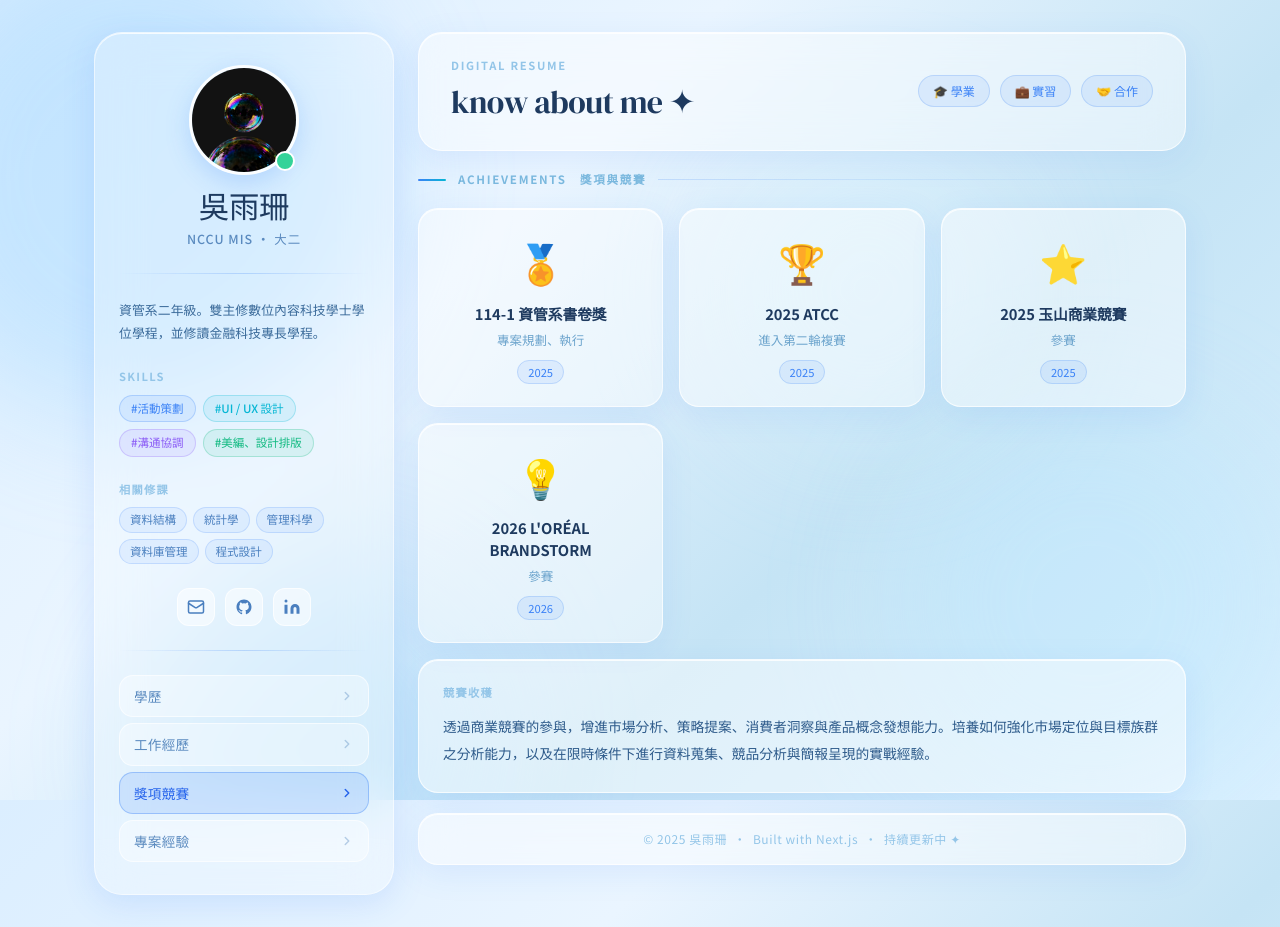
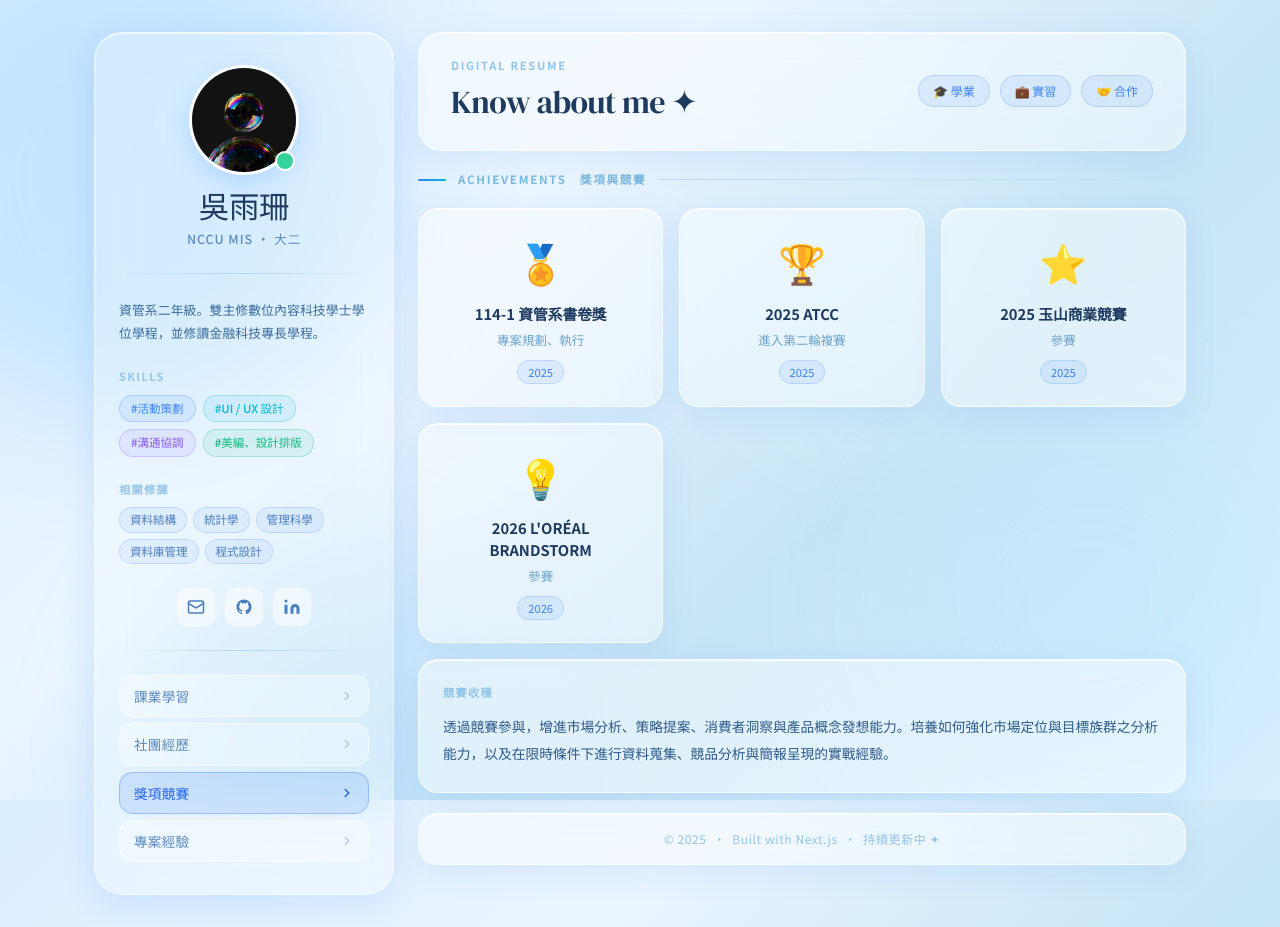
Before and after one commit to 113306056/1142_web_113306056_hw1, a Next.js app: page / in a window 1280 px wide. Both pictures are taken after a click on the button "獎項競賽". Built offline with nearby package versions, Linux system fonts and the light colour scheme.

Commit message:
Update page.tsx

```diff
--- a/app/page.tsx
+++ b/app/page.tsx
@@ -274,7 +274,7 @@ export default function Home() {
           {/* Nav */}
           <nav style={{ display: "flex", flexDirection: "column", gap: 6 }}>
             {(["education", "experience", "achievements", "projects"] as const).map((sec) => {
-              const labels: Record<string, string> = { education: "學歷", experience: "工作經歷", achievements: "獎項競賽", projects: "專案經驗" };
+              const labels: Record<string, string> = { education: "課業學習", experience: "社團經歷", achievements: "獎項競賽", projects: "專案經驗" };
               const active = activeSection === sec;
               return (
                 <button key={sec} className="nav-btn" onClick={() => setActiveSection(sec)} style={{
@@ -300,7 +300,7 @@ export default function Home() {
             <div style={{ display: "flex", alignItems: "center", justifyContent: "space-between", flexWrap: "wrap", gap: 12 }}>
               <div>
                 <p style={{ fontSize: "0.7rem", fontWeight: 700, color: "#93c5e8", letterSpacing: "0.15em", textTransform: "uppercase", marginBottom: 4 }}>DIGITAL RESUME</p>
-                <h2 style={{ fontFamily: "'DM Serif Display', serif", fontSize: "2rem", color: "#1e3a5f", letterSpacing: "-0.02em" }}>know about me ✦</h2>
+                <h2 style={{ fontFamily: "'DM Serif Display', serif", fontSize: "2rem", color: "#1e3a5f", letterSpacing: "-0.02em" }}>Know about me ✦</h2>
               </div>
               <div style={{ display: "flex", gap: 10 }}>
                 {["🎓 學業", "💼 實習", "🤝 合作"].map((t) => (
@@ -337,7 +337,7 @@ export default function Home() {
           {/* ── EXPERIENCE ── */}
           {activeSection === "experience" && (
             <div className="animate-scale-in" style={{ display: "flex", flexDirection: "column", gap: "1rem" }}>
-              <SectionLabel>EXPERIENCE　工作經歷</SectionLabel>
+              <SectionLabel>EXPERIENCE　社團經歷</SectionLabel>
               {experiences.map((exp, i) => (
                 <div key={i} className="exp-card animate-fade-up" onMouseEnter={() => setHoveredExp(i)} onMouseLeave={() => setHoveredExp(null)} style={{ ...glass, borderRadius: 20, padding: "1.5rem", borderLeft: `4px solid ${exp.color}`, animationDelay: `${i * 0.1}s`, cursor: "default" }}>
                   <div style={{ display: "flex", justifyContent: "space-between", alignItems: "flex-start", marginBottom: 10, flexWrap: "wrap", gap: 8 }}>
@@ -372,7 +372,7 @@ export default function Home() {
               <div className="exp-card animate-fade-up" style={{ ...glass, borderRadius: 20, padding: "1.5rem", animationDelay: "0.45s" }}>
                 <p style={{ fontSize: "0.7rem", fontWeight: 700, color: "#93c5e8", letterSpacing: "0.12em", textTransform: "uppercase", marginBottom: 12 }}>競賽收穫</p>
                 <p style={{ fontSize: "0.86rem", color: "#2d5a8a", lineHeight: 2 }}>
-                  透過商業競賽的參與，增進市場分析、策略提案、消費者洞察與產品概念發想能力。培養如何強化市場定位與目標族群之分析能力，以及在限時條件下進行資料蒐集、競品分析與簡報呈現的實戰經驗。
+                  透過競賽參與，增進市場分析、策略提案、消費者洞察與產品概念發想能力。培養如何強化市場定位與目標族群之分析能力，以及在限時條件下進行資料蒐集、競品分析與簡報呈現的實戰經驗。
                 </p>
               </div>
             </div>
@@ -405,7 +405,7 @@ export default function Home() {
                   period: "2025",
                   tag: "活動企劃",
                   color: "#8b5cf6",
-                  desc: "於政大創業聯會統籌 Hackathon 等創新創業相關活動，負責活動流程規劃、聯繫講師與評審資源，協調團隊與主辦方溝通。",
+                  desc: "於政大創業聯會籌辦創客松等創新創業相關活動，負責活動流程規劃、聯繫講師與評審資源，與團隊、主辦方溝通。",
                   tools: ["活動策劃", "資源協調", "團隊溝通"],
                 },
                 {
@@ -449,7 +449,7 @@ export default function Home() {
           {/* ── Footer ── */}
           <div className="animate-fade-up" style={{ ...glass, borderRadius: 20, padding: "1rem 1.5rem", display: "flex", alignItems: "center", justifyContent: "center", animationDelay: "0.5s" }}>
             <p style={{ fontSize: "0.75rem", color: "#93c5e8", letterSpacing: "0.05em" }}>
-              © 2025 吳雨珊 &nbsp;·&nbsp; Built with Next.js &nbsp;·&nbsp; 持續更新中 ✦
+              © 2025 &nbsp;·&nbsp; Built with Next.js &nbsp;·&nbsp; 持續更新中 ✦
             </p>
           </div>
         </main>
```
